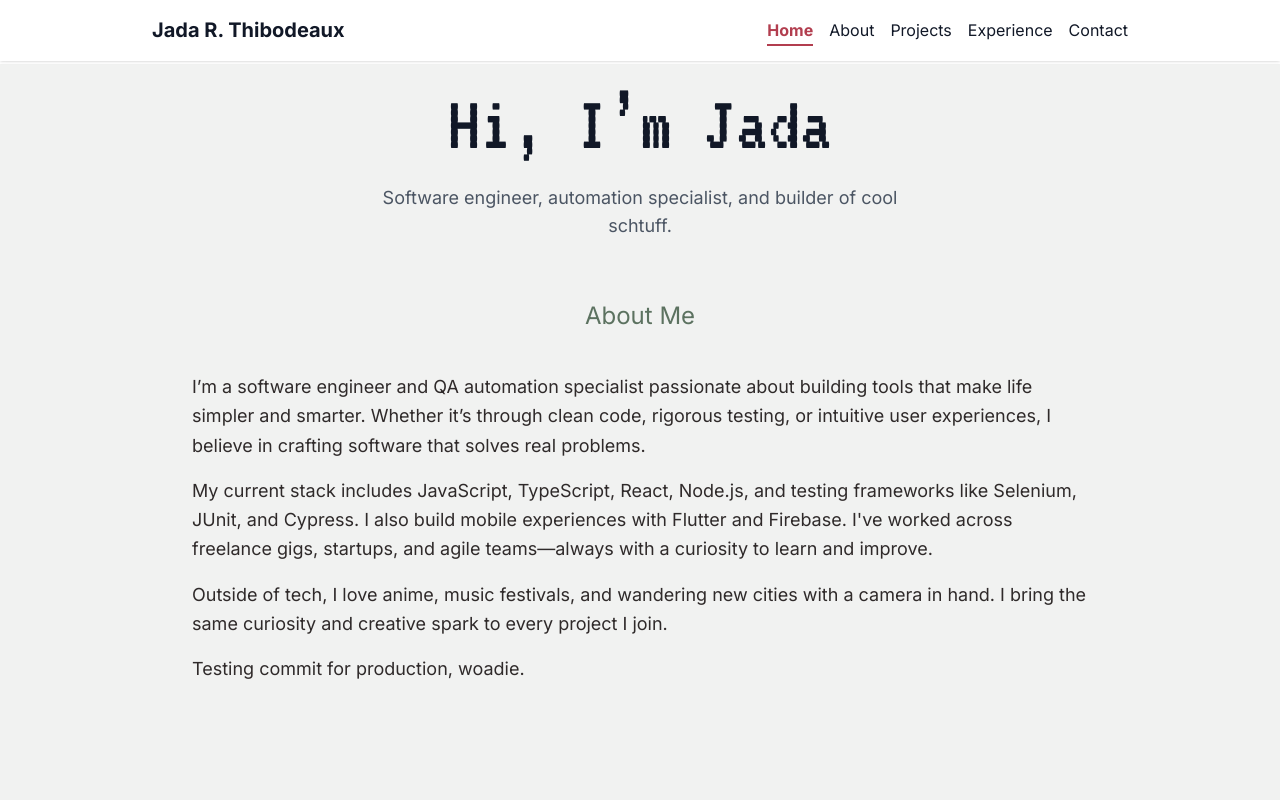
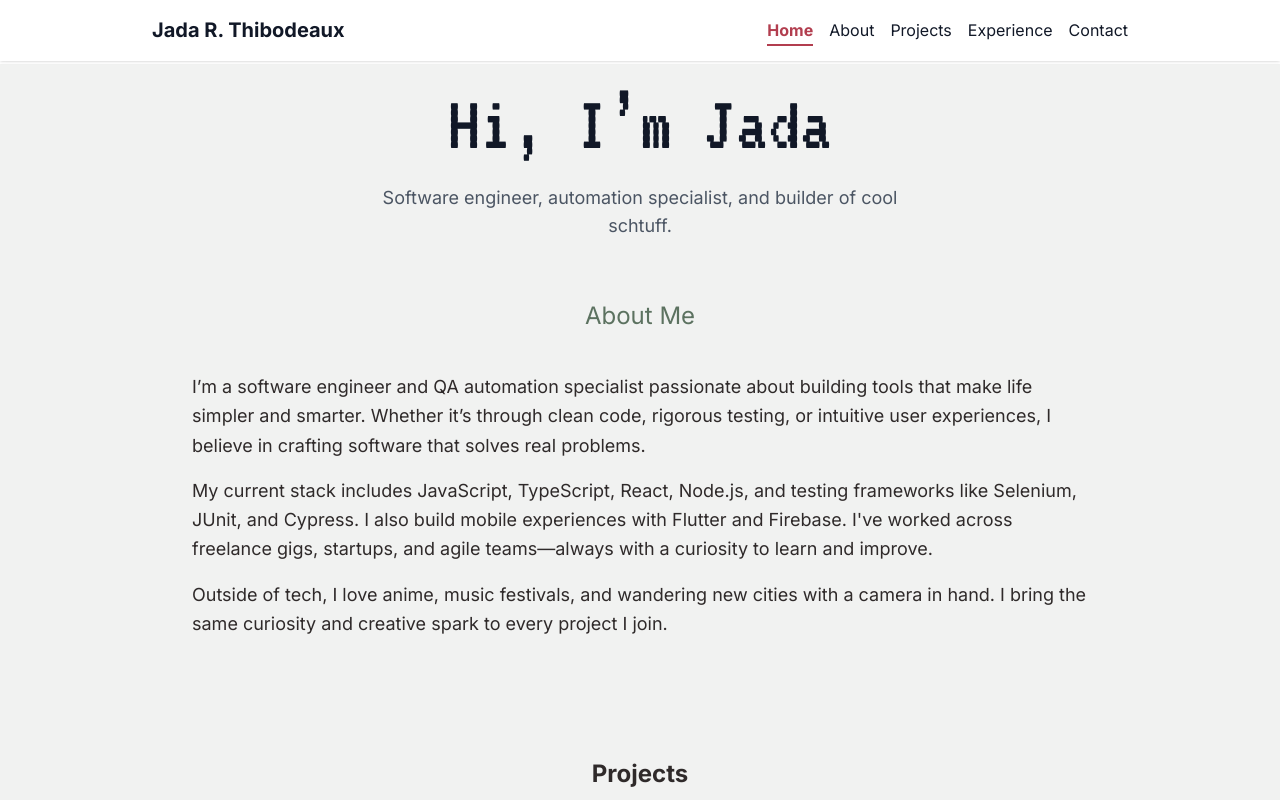
Before and after one commit to jadathib/PortfolioWebsite, a React (Vite) app: page / in a window 1280 px wide. Shown: the top 800 px of the page. Built offline with nearby package versions, Linux system fonts and the light colour scheme.

Commit message:
removed production commit

```diff
--- a/src/components/About.tsx
+++ b/src/components/About.tsx
@@ -27,9 +27,6 @@ export default function About() {
                         Outside of tech, I love anime, music festivals, and wandering new cities with a
                         camera in hand. I bring the same curiosity and creative spark to every project I join.
                     </p>
-                    <p>
-                        Testing commit for production, woadie.
-                    </p>
                 </div>
             </div>
         </section>
```
